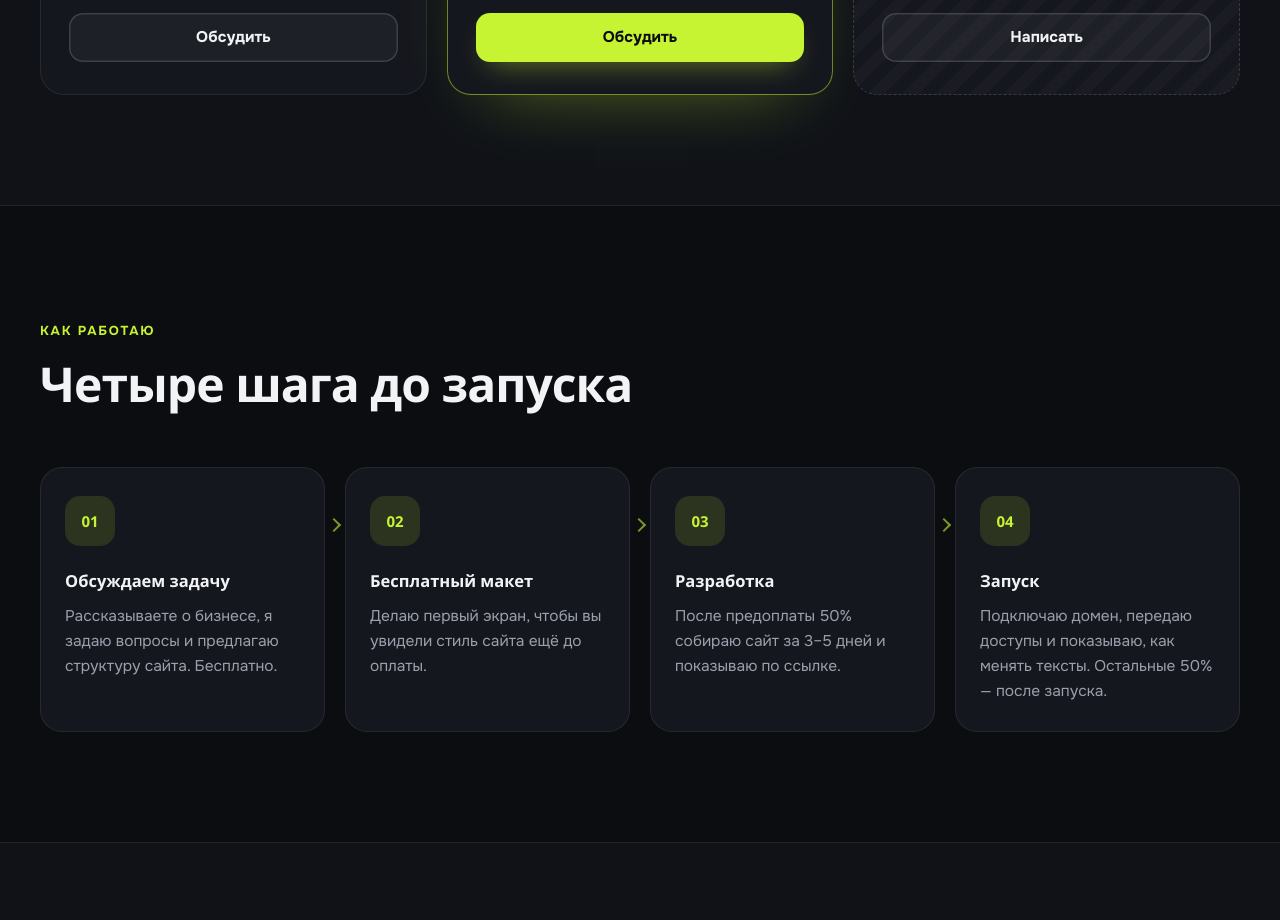
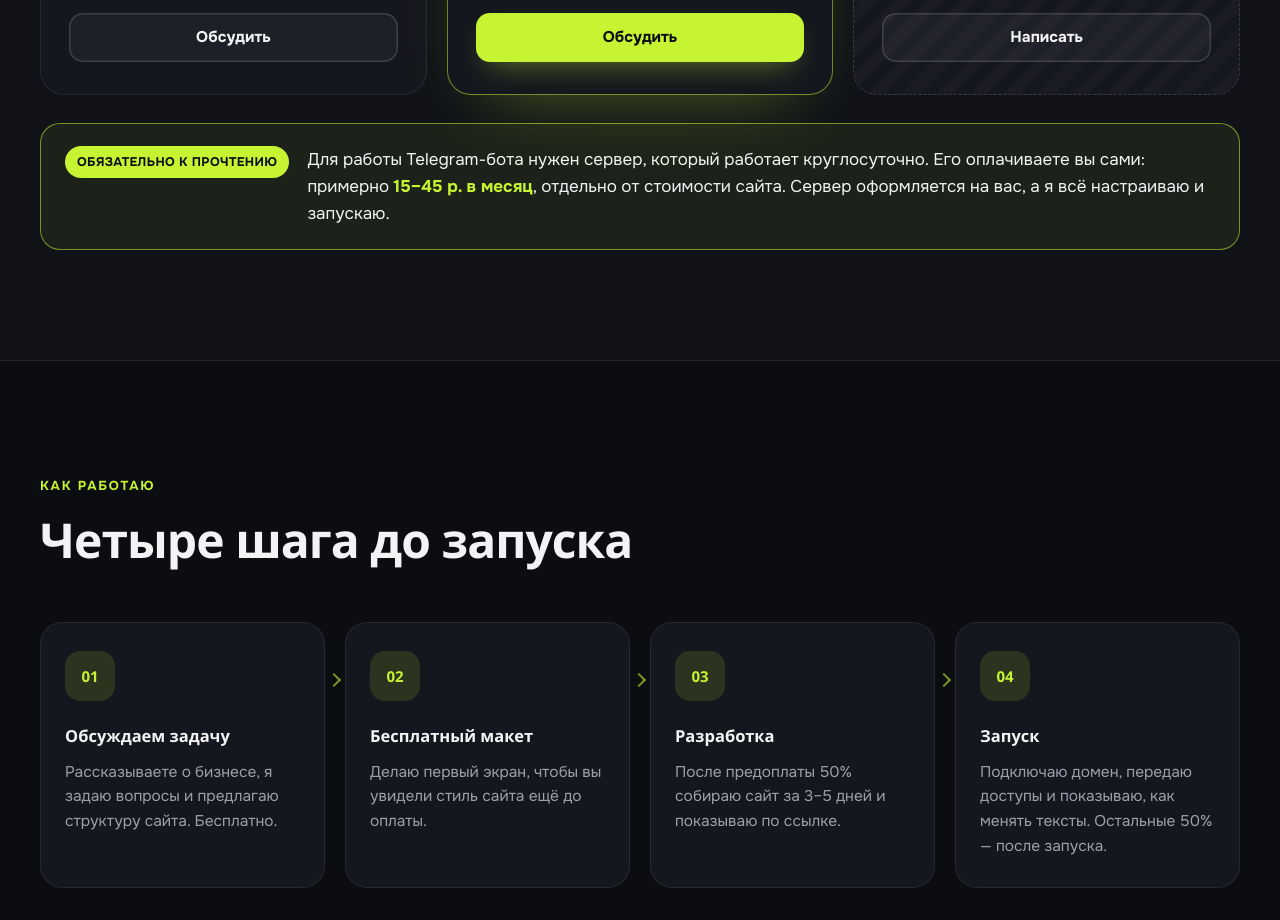
Before and after one commit to hailrake-maker/hailrake-maker.github.io, a plain HTML site: page index.html in a window 1280 px wide. Shown: the part 3811-4731 px from the top of the page. Drawn offline with Linux system fonts and the light colour scheme; a web font is replaced by a local one.

Commit message:
Блок «Обязательно к прочтению» про сервер для бота

```diff
--- a/index.html
+++ b/index.html
@@ -246,6 +246,11 @@
             <a class="btn btn--ghost" href="https://t.me/vylno" target="_blank" rel="noopener">Написать</a>
           </article>
         </div>
+
+        <aside class="notice reveal" role="note">
+          <span class="notice__label">Обязательно к прочтению</span>
+          <p>Для работы Telegram-бота нужен сервер, который работает круглосуточно. Его оплачиваете вы сами: примерно <b>15–45 р. в месяц</b>, отдельно от стоимости сайта. Сервер оформляется на вас, а я всё настраиваю и запускаю.</p>
+        </aside>
       </div>
     </section>
 
--- a/styles.css
+++ b/styles.css
@@ -400,6 +400,21 @@ a.work__preview:hover .browser { border-color: rgba(198, 244, 50, .45); box-shad
   background: repeating-linear-gradient(135deg, rgba(255, 255, 255, .025) 0 12px, transparent 12px 24px), var(--surface);
 }
 
+.notice {
+  display: flex; align-items: flex-start; gap: 18px;
+  margin-top: 28px; padding: 22px 24px;
+  border: 1.5px solid rgba(198, 244, 50, .55); border-radius: 20px;
+  background: rgba(198, 244, 50, .07);
+}
+.notice__label {
+  flex: none;
+  padding: 6px 12px; border-radius: 99px;
+  background: var(--accent); color: var(--bg);
+  font-size: 12.5px; font-weight: 800; letter-spacing: .03em; text-transform: uppercase; white-space: nowrap;
+}
+.notice p { margin: 0; }
+.notice b { color: var(--accent); }
+
 /* ---------- Шаги ---------- */
 .steps { display: grid; grid-template-columns: repeat(4, 1fr); gap: 20px; }
 .step {
@@ -507,6 +522,7 @@ a.work__preview:hover .browser { border-color: rgba(198, 244, 50, .45); box-shad
   .work, .work--reverse { grid-template-columns: 1fr; gap: 30px; }
   .work--reverse .work__preview { order: 0; }
   .plans { grid-template-columns: 1fr; max-width: 560px; }
+  .notice { max-width: 560px; flex-direction: column; gap: 12px; }
   .steps { grid-template-columns: 1fr 1fr; }
   .step::after { display: none; }
   .faq-wrap { grid-template-columns: 1fr; gap: 36px; }
```
